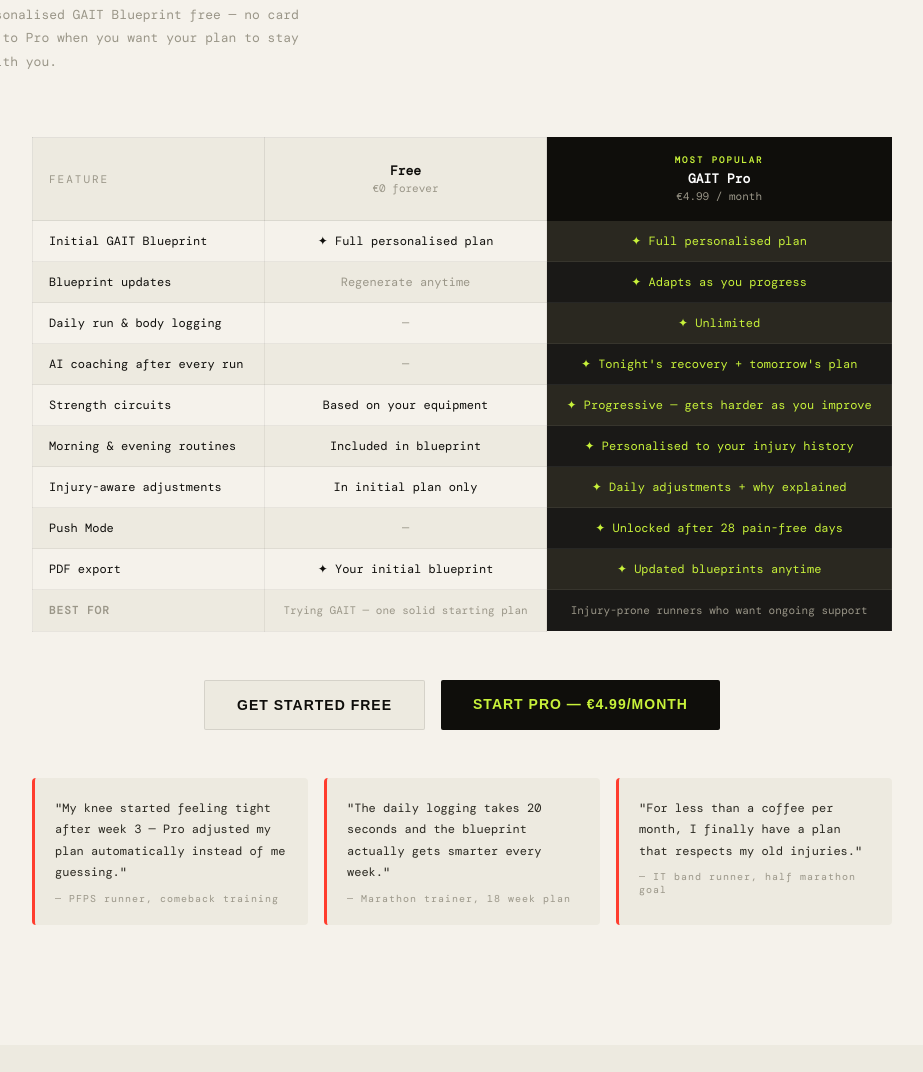
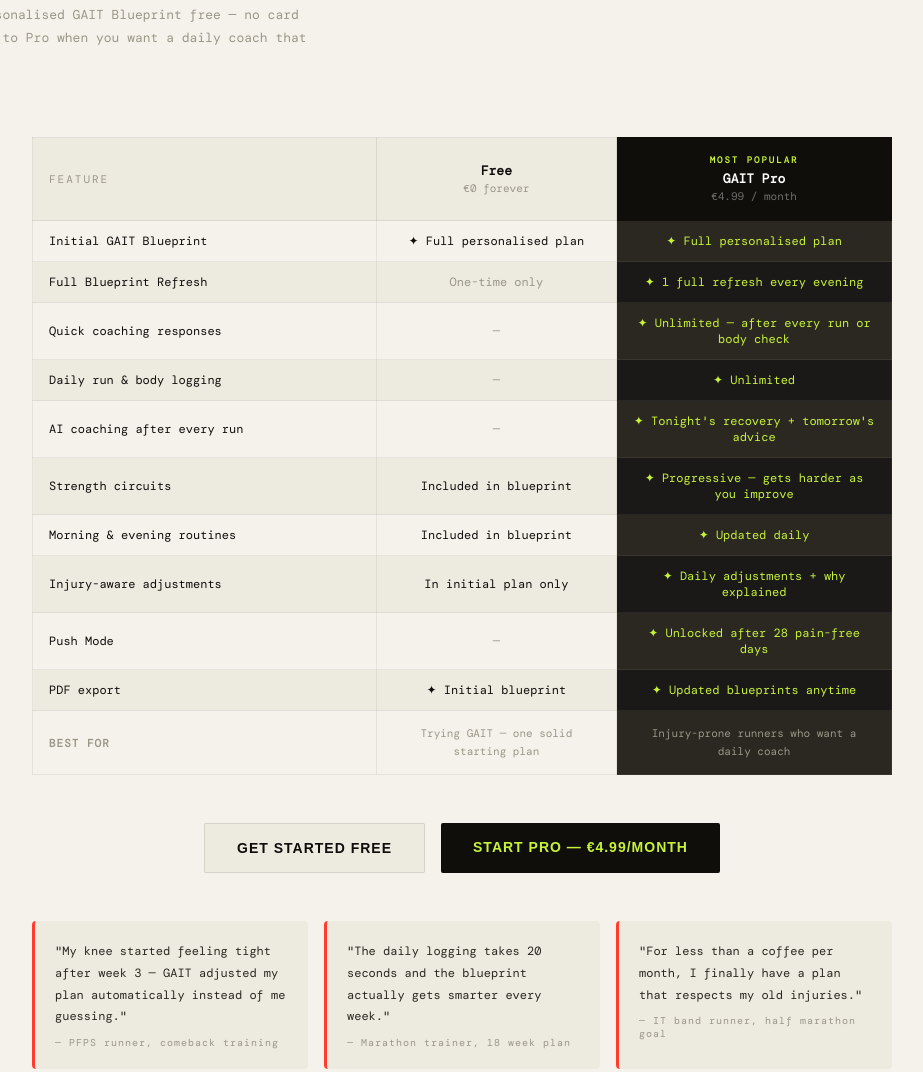
Before and after one commit to jaxstaxsats/gait, a website: page public/index.html in a window 1280 px wide. Shown: the part 3630-4702 px from the top of the page, without its empty margins (178-1101 px from the left). Drawn offline with nearby package versions, Linux system fonts and the light colour scheme; a web font is replaced by a local one.

Commit message:
Update index.html

```diff
--- a/public/index.html
+++ b/public/index.html
@@ -705,20 +705,20 @@
 <section class="pricing" id="pricing">
   <p class="section-label reveal">Pricing</p>
   <h2 class="pricing-title reveal">Start free.<br>Upgrade when<br>you're ready.</h2>
-  <p class="pricing-sub reveal">Get your full personalised GAIT Blueprint free — no card required. Upgrade to Pro when you want your plan to stay alive and adapt with you.</p>
+  <p class="pricing-sub reveal">Get your full personalised GAIT Blueprint free — no card required. Upgrade to Pro when you want a daily coach that never sleeps.</p>
 
   <!-- Comparison table -->
   <div class="reveal" style="max-width:860px;margin:0 auto 48px;overflow-x:auto;">
     <table style="width:100%;border-collapse:collapse;font-family:var(--mono);font-size:12px;">
       <thead>
         <tr>
-          <th style="padding:16px;text-align:left;background:var(--bg2);border:1px solid rgba(0,0,0,0.08);font-size:11px;letter-spacing:2px;color:var(--muted);font-weight:400;text-transform:uppercase;">Feature</th>
-          <th style="padding:16px;text-align:center;background:var(--bg2);border:1px solid rgba(0,0,0,0.08);font-weight:700;color:var(--ink);font-size:13px;">
+          <th style="padding:16px;text-align:left;background:var(--bg2);border:1px solid rgba(0,0,0,0.08);font-size:11px;letter-spacing:2px;color:var(--muted);font-weight:400;text-transform:uppercase;width:40%;">Feature</th>
+          <th style="padding:16px;text-align:center;background:var(--bg2);border:1px solid rgba(0,0,0,0.08);font-weight:700;color:var(--ink);font-size:13px;width:28%;">
             Free<br><span style="font-size:11px;font-weight:400;color:var(--muted);">€0 forever</span>
           </th>
-          <th style="padding:16px;text-align:center;background:var(--ink);border:1px solid var(--ink);font-weight:700;color:white;font-size:13px;position:relative;">
+          <th style="padding:16px;text-align:center;background:var(--ink);border:1px solid var(--ink);font-weight:700;color:white;font-size:13px;width:32%;position:relative;">
             <span style="display:block;font-size:9px;letter-spacing:2px;color:var(--accent);margin-bottom:4px;text-transform:uppercase;">Most popular</span>
-            GAIT Pro<br><span style="font-size:11px;font-weight:400;color:var(--muted);">€4.99 / month</span>
+            GAIT Pro<br><span style="font-size:11px;font-weight:400;color:rgba(255,255,255,0.4);">€4.99 / month</span>
           </th>
         </tr>
       </thead>
@@ -729,49 +729,54 @@
           <td style="padding:12px 16px;border:1px solid rgba(255,255,255,0.06);text-align:center;background:var(--ink2);color:var(--accent);">✦ Full personalised plan</td>
         </tr>
         <tr style="background:var(--bg2);">
-          <td style="padding:12px 16px;border:1px solid rgba(0,0,0,0.06);color:var(--ink);">Blueprint updates</td>
-          <td style="padding:12px 16px;border:1px solid rgba(0,0,0,0.06);text-align:center;color:var(--muted);">Regenerate anytime</td>
-          <td style="padding:12px 16px;border:1px solid rgba(255,255,255,0.06);text-align:center;background:#1a1917;color:var(--accent);">✦ Adapts as you progress</td>
+          <td style="padding:12px 16px;border:1px solid rgba(0,0,0,0.06);color:var(--ink);">Full Blueprint Refresh</td>
+          <td style="padding:12px 16px;border:1px solid rgba(0,0,0,0.06);text-align:center;color:var(--muted);">One-time only</td>
+          <td style="padding:12px 16px;border:1px solid rgba(255,255,255,0.06);text-align:center;background:#1a1917;color:var(--accent);">✦ 1 full refresh every evening</td>
         </tr>
         <tr>
+          <td style="padding:12px 16px;border:1px solid rgba(0,0,0,0.06);color:var(--ink);">Quick coaching responses</td>
+          <td style="padding:12px 16px;border:1px solid rgba(0,0,0,0.06);text-align:center;color:var(--muted);">—</td>
+          <td style="padding:12px 16px;border:1px solid rgba(255,255,255,0.06);text-align:center;background:var(--ink2);color:var(--accent);">✦ Unlimited — after every run or body check</td>
+        </tr>
+        <tr style="background:var(--bg2);">
           <td style="padding:12px 16px;border:1px solid rgba(0,0,0,0.06);color:var(--ink);">Daily run & body logging</td>
           <td style="padding:12px 16px;border:1px solid rgba(0,0,0,0.06);text-align:center;color:var(--muted);">—</td>
-          <td style="padding:12px 16px;border:1px solid rgba(255,255,255,0.06);text-align:center;background:var(--ink2);color:var(--accent);">✦ Unlimited</td>
+          <td style="padding:12px 16px;border:1px solid rgba(255,255,255,0.06);text-align:center;background:#1a1917;color:var(--accent);">✦ Unlimited</td>
+        </tr>
+        <tr>
+          <td style="padding:12px 16px;border:1px solid rgba(0,0,0,0.06);color:var(--ink);">AI coaching after every run</td>
+          <td style="padding:12px 16px;border:1px solid rgba(0,0,0,0.06);text-align:center;color:var(--muted);">—</td>
+          <td style="padding:12px 16px;border:1px solid rgba(255,255,255,0.06);text-align:center;background:var(--ink2);color:var(--accent);">✦ Tonight's recovery + tomorrow's advice</td>
         </tr>
         <tr style="background:var(--bg2);">
-          <td style="padding:12px 16px;border:1px solid rgba(0,0,0,0.06);color:var(--ink);">AI coaching after every run</td>
-          <td style="padding:12px 16px;border:1px solid rgba(0,0,0,0.06);text-align:center;color:var(--muted);">—</td>
-          <td style="padding:12px 16px;border:1px solid rgba(255,255,255,0.06);text-align:center;background:#1a1917;color:var(--accent);">✦ Tonight's recovery + tomorrow's plan</td>
+          <td style="padding:12px 16px;border:1px solid rgba(0,0,0,0.06);color:var(--ink);">Strength circuits</td>
+          <td style="padding:12px 16px;border:1px solid rgba(0,0,0,0.06);text-align:center;color:var(--ink);">Included in blueprint</td>
+          <td style="padding:12px 16px;border:1px solid rgba(255,255,255,0.06);text-align:center;background:#1a1917;color:var(--accent);">✦ Progressive — gets harder as you improve</td>
         </tr>
         <tr>
-          <td style="padding:12px 16px;border:1px solid rgba(0,0,0,0.06);color:var(--ink);">Strength circuits</td>
-          <td style="padding:12px 16px;border:1px solid rgba(0,0,0,0.06);text-align:center;color:var(--ink);">Based on your equipment</td>
-          <td style="padding:12px 16px;border:1px solid rgba(255,255,255,0.06);text-align:center;background:var(--ink2);color:var(--accent);">✦ Progressive — gets harder as you improve</td>
+          <td style="padding:12px 16px;border:1px solid rgba(0,0,0,0.06);color:var(--ink);">Morning & evening routines</td>
+          <td style="padding:12px 16px;border:1px solid rgba(0,0,0,0.06);text-align:center;color:var(--ink);">Included in blueprint</td>
+          <td style="padding:12px 16px;border:1px solid rgba(255,255,255,0.06);text-align:center;background:var(--ink2);color:var(--accent);">✦ Updated daily</td>
         </tr>
         <tr style="background:var(--bg2);">
-          <td style="padding:12px 16px;border:1px solid rgba(0,0,0,0.06);color:var(--ink);">Morning & evening routines</td>
-          <td style="padding:12px 16px;border:1px solid rgba(0,0,0,0.06);text-align:center;color:var(--ink);">Included in blueprint</td>
-          <td style="padding:12px 16px;border:1px solid rgba(255,255,255,0.06);text-align:center;background:#1a1917;color:var(--accent);">✦ Personalised to your injury history</td>
+          <td style="padding:12px 16px;border:1px solid rgba(0,0,0,0.06);color:var(--ink);">Injury-aware adjustments</td>
+          <td style="padding:12px 16px;border:1px solid rgba(0,0,0,0.06);text-align:center;color:var(--ink);">In initial plan only</td>
+          <td style="padding:12px 16px;border:1px solid rgba(255,255,255,0.06);text-align:center;background:#1a1917;color:var(--accent);">✦ Daily adjustments + why explained</td>
         </tr>
         <tr>
-          <td style="padding:12px 16px;border:1px solid rgba(0,0,0,0.06);color:var(--ink);">Injury-aware adjustments</td>
-          <td style="padding:12px 16px;border:1px solid rgba(0,0,0,0.06);text-align:center;color:var(--ink);">In initial plan only</td>
-          <td style="padding:12px 16px;border:1px solid rgba(255,255,255,0.06);text-align:center;background:var(--ink2);color:var(--accent);">✦ Daily adjustments + why explained</td>
+          <td style="padding:12px 16px;border:1px solid rgba(0,0,0,0.06);color:var(--ink);">Push Mode</td>
+          <td style="padding:12px 16px;border:1px solid rgba(0,0,0,0.06);text-align:center;color:var(--muted);">—</td>
+          <td style="padding:12px 16px;border:1px solid rgba(255,255,255,0.06);text-align:center;background:var(--ink2);color:var(--accent);">✦ Unlocked after 28 pain-free days</td>
         </tr>
         <tr style="background:var(--bg2);">
-          <td style="padding:12px 16px;border:1px solid rgba(0,0,0,0.06);color:var(--ink);">Push Mode</td>
-          <td style="padding:12px 16px;border:1px solid rgba(0,0,0,0.06);text-align:center;color:var(--muted);">—</td>
-          <td style="padding:12px 16px;border:1px solid rgba(255,255,255,0.06);text-align:center;background:#1a1917;color:var(--accent);">✦ Unlocked after 28 pain-free days</td>
+          <td style="padding:12px 16px;border:1px solid rgba(0,0,0,0.06);color:var(--ink);">PDF export</td>
+          <td style="padding:12px 16px;border:1px solid rgba(0,0,0,0.06);text-align:center;color:var(--ink);">✦ Initial blueprint</td>
+          <td style="padding:12px 16px;border:1px solid rgba(255,255,255,0.06);text-align:center;background:#1a1917;color:var(--accent);">✦ Updated blueprints anytime</td>
         </tr>
         <tr>
-          <td style="padding:12px 16px;border:1px solid rgba(0,0,0,0.06);color:var(--ink);">PDF export</td>
-          <td style="padding:12px 16px;border:1px solid rgba(0,0,0,0.06);text-align:center;color:var(--ink);">✦ Your initial blueprint</td>
-          <td style="padding:12px 16px;border:1px solid rgba(255,255,255,0.06);text-align:center;background:var(--ink2);color:var(--accent);">✦ Updated blueprints anytime</td>
-        </tr>
-        <tr style="background:var(--bg2);">
-          <td style="padding:12px 16px;border:1px solid rgba(0,0,0,0.06);font-size:11px;font-weight:700;color:var(--muted);text-transform:uppercase;letter-spacing:1px;">Best for</td>
-          <td style="padding:12px 16px;border:1px solid rgba(0,0,0,0.06);text-align:center;color:var(--muted);font-size:11px;line-height:1.5;">Trying GAIT — one solid starting plan</td>
-          <td style="padding:12px 16px;border:1px solid rgba(255,255,255,0.06);text-align:center;background:#1a1917;color:#9a9688;font-size:11px;line-height:1.5;">Injury-prone runners who want ongoing support</td>
+          <td style="padding:14px 16px;border:1px solid rgba(0,0,0,0.06);font-size:11px;font-weight:700;color:var(--muted);text-transform:uppercase;letter-spacing:1px;">Best for</td>
+          <td style="padding:14px 16px;border:1px solid rgba(0,0,0,0.06);text-align:center;color:var(--muted);font-size:11px;line-height:1.6;">Trying GAIT — one solid starting plan</td>
+          <td style="padding:14px 16px;border:1px solid rgba(255,255,255,0.06);text-align:center;background:var(--ink2);color:#9a9688;font-size:11px;line-height:1.6;">Injury-prone runners who want a daily coach</td>
         </tr>
       </tbody>
     </table>
@@ -779,14 +784,14 @@
 
   <!-- CTA buttons -->
   <div class="reveal" style="display:flex;gap:16px;justify-content:center;flex-wrap:wrap;margin-bottom:48px;">
-    <a href="/gait-app" style="background:var(--bg2);color:var(--ink);font-family:var(--display);font-weight:700;font-size:14px;letter-spacing:1px;padding:16px 32px;border-radius:2px;text-decoration:none;text-transform:uppercase;border:1px solid rgba(0,0,0,0.1);transition:all 0.2s;">Get started free</a>
-    <a href="/gait-app" style="background:var(--ink);color:var(--accent);font-family:var(--display);font-weight:700;font-size:14px;letter-spacing:1px;padding:16px 32px;border-radius:2px;text-decoration:none;text-transform:uppercase;transition:all 0.2s;">Start Pro — €4.99/month</a>
+    <a href="/gait-app" style="background:var(--bg2);color:var(--ink);font-family:var(--display);font-weight:700;font-size:14px;letter-spacing:1px;padding:16px 32px;border-radius:2px;text-decoration:none;text-transform:uppercase;border:1px solid rgba(0,0,0,0.1);">Get started free</a>
+    <a href="/gait-app" style="background:var(--ink);color:var(--accent);font-family:var(--display);font-weight:700;font-size:14px;letter-spacing:1px;padding:16px 32px;border-radius:2px;text-decoration:none;text-transform:uppercase;">Start Pro — €4.99/month</a>
   </div>
 
-  <!-- Social proof quotes -->
+  <!-- Social proof -->
   <div class="reveal" style="display:grid;grid-template-columns:repeat(auto-fit,minmax(260px,1fr));gap:16px;max-width:860px;margin:0 auto;">
     <div style="background:var(--bg2);border-radius:4px;padding:20px;border-left:3px solid var(--red);">
-      <p style="font-family:var(--mono);font-size:12px;color:var(--ink2);line-height:1.8;margin-bottom:8px;">"My knee started feeling tight after week 3 — Pro adjusted my plan automatically instead of me guessing."</p>
+      <p style="font-family:var(--mono);font-size:12px;color:var(--ink2);line-height:1.8;margin-bottom:8px;">"My knee started feeling tight after week 3 — GAIT adjusted my plan automatically instead of me guessing."</p>
       <p style="font-family:var(--mono);font-size:10px;color:var(--muted);letter-spacing:1px;">— PFPS runner, comeback training</p>
     </div>
     <div style="background:var(--bg2);border-radius:4px;padding:20px;border-left:3px solid var(--red);">
```
